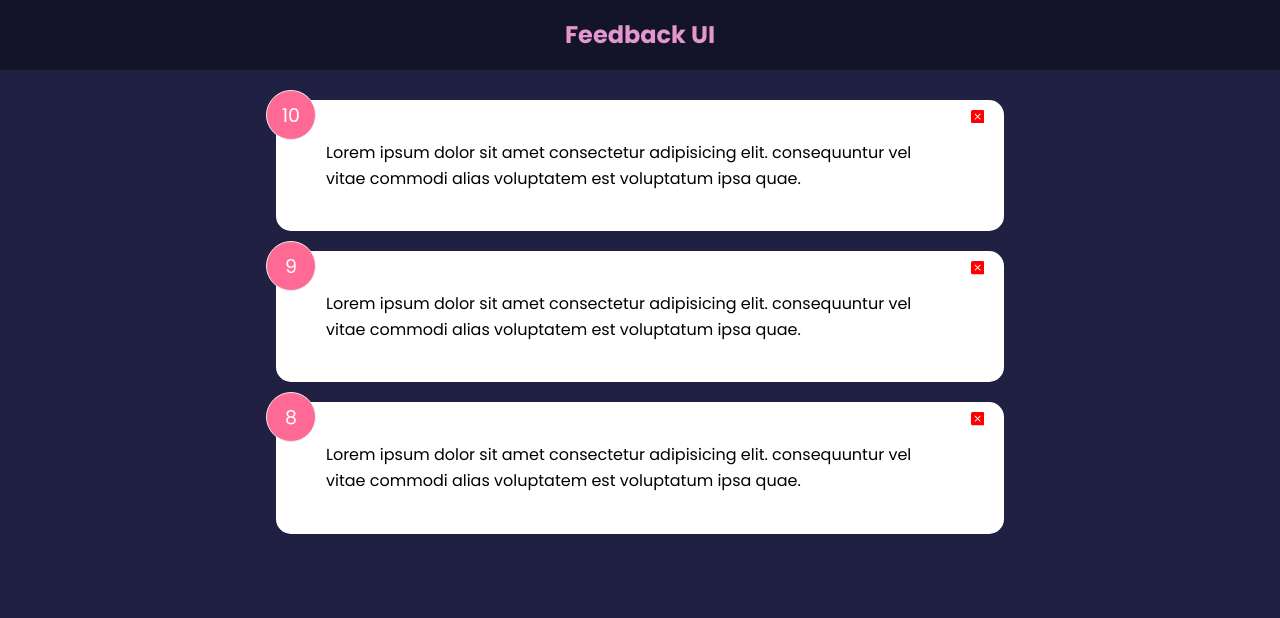
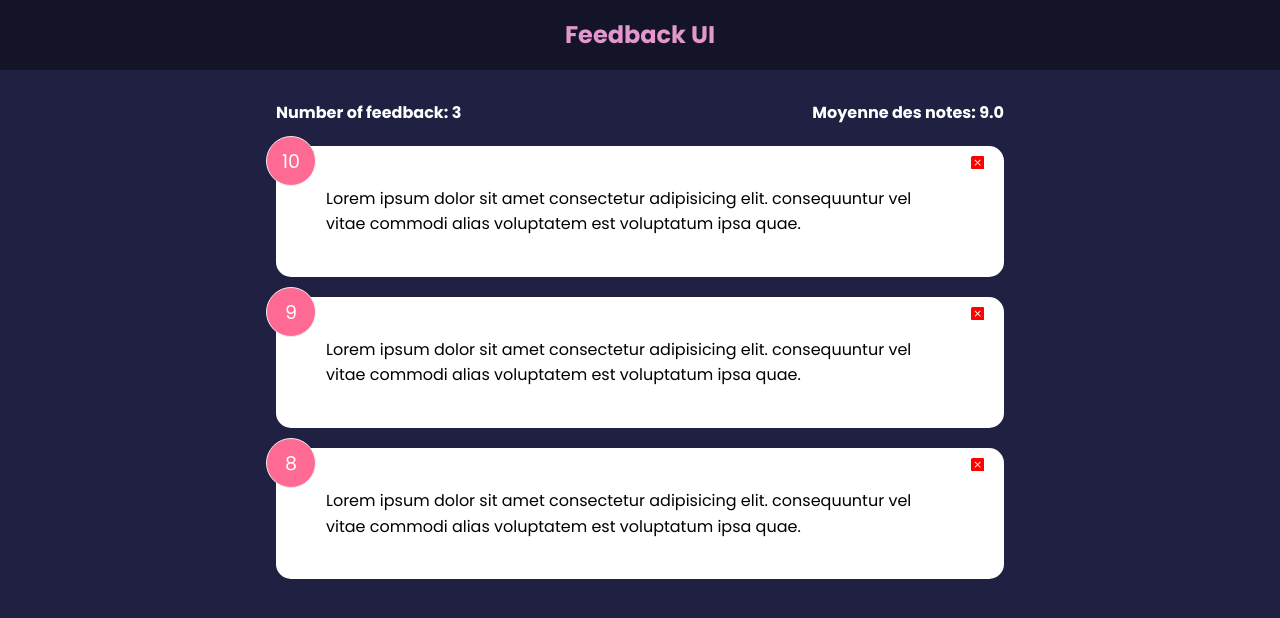
Before and after one commit to Romeorel/feedback-app-ui, a React (Create React App) app: page / in a window 1280 px wide. Shown: the top 618 px of the page. Built offline with nearby package versions, Linux system fonts and the light colour scheme.

Commit message:
Added moyenne funct, new component FeedbackStat

```diff
--- a/src/App.js
+++ b/src/App.js
@@ -2,6 +2,7 @@ import { useState } from 'react'
 import Header from './components/Header'
 import FeedbackList from './components/FeedbackList'
 import FeedbackData from './data/FeedbackData'
+import FeedbackStats from './components/FeedbackStats'
 
 function App() {
     const [feedback, setFeedback] = useState(FeedbackData)
@@ -18,6 +19,7 @@ function App() {
         <>
             <Header />   {/* <== This is a component  */}
             <div className="container">
+                <FeedbackStats feedback={feedback}/>
                 <FeedbackList feedback={feedback}
                 handleDelete={deleteFeedback}/>
             </div>
--- /dev/null
+++ b/src/components/FeedbackStats.jsx
@@ -0,0 +1,26 @@
+import PropTypes from "prop-types"
+
+function FeedbackStats({feedback}) {
+  let moyenne =
+  feedback.reduce((accumulator, currentValue) => {
+    return accumulator + currentValue.rating
+  }, 0) / feedback.length
+
+  // console.log(moyenne)
+
+  moyenne = moyenne.toFixed(1)
+
+  return (
+    <div className="feedback-stats">
+    <h4>Number of feedback: {feedback.length}</h4>
+    <h4>Moyenne des notes: {isNaN(moyenne) ? 0 : moyenne}</h4>
+    </div>
+  )
+}
+
+FeedbackStats.propTypes = {
+  feedback: PropTypes.array.isRequired,
+}
+
+
+export default FeedbackStats
```
